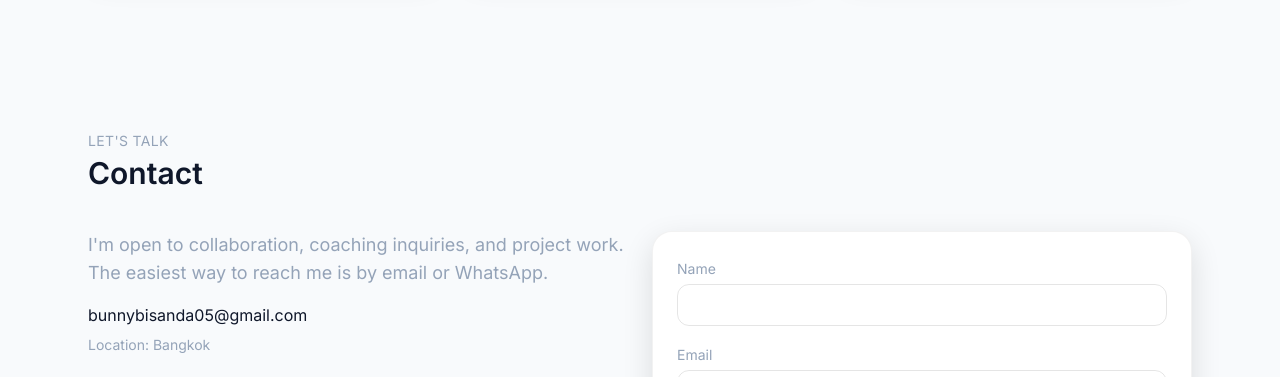
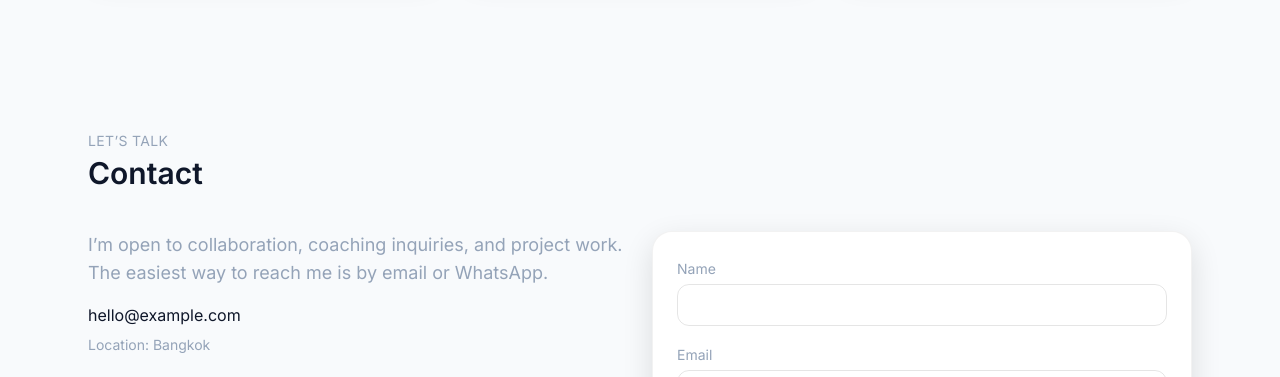
Before and after one commit to BUNNYBISANDA/Portfolio, a React (Vite) app: page / in a window 1280 px wide. Shown: the part 3900-4277 px from the top of the page. Built offline with nearby package versions, Linux system fonts and the light colour scheme; no server answers.

Commit message:
Revert "Integrate EmailJS contact form"
This reverts commit 362e93943904748d8281f43be6e9207a68fb68ee.

```diff
--- a/index.html
+++ b/index.html
@@ -47,7 +47,7 @@
         "name": "Bisanda Jayathilaka",
         "alternateName": "Bunny",
         "jobTitle": "IT Student & Badminton Coach",
-        "email": "mailto:bunnybisanda05@gmail.com",
+        "email": "mailto:hello@example.com",
         "address": {
           "@type": "PostalAddress",
           "addressLocality": "Bangkok"
--- a/src/data/content.ts
+++ b/src/data/content.ts
@@ -61,11 +61,11 @@ export const content: Content = {
     role: 'IT Student & Badminton Coach',
     tagline: 'I build useful software and coach athletes with data-aware training.',
     location: 'Bangkok',
-    email: 'bunnybisanda05@gmail.com',
+    email: 'hello@example.com',
     socials: {
       github: 'https://github.com/dashboard',
       linkedin: 'https://www.linkedin.com/in/bisanda-jayathilaka-373635311/',
-      whatsapp: 'https://wa.me/66807747437',
+      whatsapp: 'https://wa.me/66807747475',
       discord: 'https://discord.com/users/placeholder'
     }
   },
@@ -106,7 +106,7 @@ export const content: Content = {
       blurb: 'This site — fast, accessible, and minimal with smooth interactions.',
       tech: ['Vite', 'React', 'Tailwind'],
       image: project4,
-      links: { github: 'https://github.com/BUNNYBISANDA/Portfolio', live: '#' }
+      links: { github: '#', live: '#' }
     }
   ],
   coachingPlans: [
--- a/src/lib/email.ts
+++ /dev/null
@@ -1,54 +0,0 @@
-import { content } from '@/data/content'
-
-export type ContactFormPayload = {
-  name: string
-  email: string
-  message: string
-}
-
-type EmailConfig = {
-  serviceId: string | undefined
-  templateId: string | undefined
-  publicKey: string | undefined
-  toEmail: string
-}
-
-const EMAILJS_ENDPOINT = 'https://api.emailjs.com/api/v1.0/email/send'
-
-const emailConfig: EmailConfig = {
-  serviceId: import.meta.env.VITE_EMAILJS_SERVICE_ID,
-  templateId: import.meta.env.VITE_EMAILJS_TEMPLATE_ID,
-  publicKey: import.meta.env.VITE_EMAILJS_PUBLIC_KEY,
-  toEmail: import.meta.env.VITE_CONTACT_TO_EMAIL ?? content.profile.email
-}
-
-export function isEmailConfigured() {
-  return Boolean(emailConfig.serviceId && emailConfig.templateId && emailConfig.publicKey)
-}
-
-export async function sendContactEmail(payload: ContactFormPayload) {
-  if (!isEmailConfigured()) {
-    throw new Error('Email service is not configured. Set VITE_EMAILJS_* env vars.')
-  }
-
-  const response = await fetch(EMAILJS_ENDPOINT, {
-    method: 'POST',
-    headers: { 'Content-Type': 'application/json' },
-    body: JSON.stringify({
-      service_id: emailConfig.serviceId,
-      template_id: emailConfig.templateId,
-      user_id: emailConfig.publicKey,
-      template_params: {
-        from_name: payload.name,
-        from_email: payload.email,
-        message: payload.message,
-        to_email: emailConfig.toEmail
-      }
-    })
-  })
-
-  if (!response.ok) {
-    const errorText = await response.text().catch(() => 'Unknown error')
-    throw new Error(`Email send failed: ${errorText}`)
-  }
-}
--- a/src/sections/Contact.tsx
+++ b/src/sections/Contact.tsx
@@ -4,7 +4,6 @@ import Card from '@/components/Card'
 import { content } from '@/data/content'
 import { Github, Linkedin, Phone, MessageSquare } from 'lucide-react'
 import { FormEvent, useState } from 'react'
-import { sendContactEmail } from '@/lib/email'
 
 export default function Contact() {
   const { profile } = content
@@ -25,22 +24,22 @@ export default function Contact() {
     e.preventDefault()
     if (!validate()) return
     setStatus('sending')
+    // Placeholder async (easy to wire EmailJS later)
     try {
-      await sendContactEmail(form)
+      await new Promise(res => setTimeout(res, 600))
       setStatus('success')
       setForm({ name: '', email: '', message: '' })
-    } catch (error) {
-      console.error('Contact form submission failed', error)
+    } catch {
       setStatus('error')
     }
   }
 
   return (
-    <Section id="contact" title="Contact" subtitle="Let's talk">
+    <Section id="contact" title="Contact" subtitle="Let’s talk">
       <div className="grid grid-cols-1 md:grid-cols-2 gap-6">
         <div>
           <p className="type-body text-muted max-w-prose">
-            I'm open to collaboration, coaching inquiries, and project work. The easiest way to reach me is by email or WhatsApp.
+            I’m open to collaboration, coaching inquiries, and project work. The easiest way to reach me is by email or WhatsApp.
           </p>
           <div className="mt-4 space-y-2">
             <a className="block hover:text-accent" href={`mailto:${profile.email}`}>{profile.email}</a>
@@ -100,11 +99,11 @@ export default function Contact() {
                 {errors.message && <span id="message-error" className="text-red-500 text-sm">{errors.message}</span>}
               </label>
               <div className="flex items-center gap-3">
-                <Button type="submit" disabled={status === 'sending'}>
-                  {status === 'sending' ? 'Sending...' : 'Send Message'}
+                <Button type="submit" disabled={status==='sending'}>
+                  {status === 'sending' ? 'Sending…' : 'Send Message'}
                 </Button>
                 {status === 'success' && <span className="text-green-600">Sent! I will reply soon.</span>}
-                {status === 'error' && <span className="text-red-600">Something went wrong. Try again or email directly.</span>}
+                {status === 'error' && <span className="text-red-600">Something went wrong. Try again.</span>}
               </div>
             </div>
           </form>
```
Also changed, not shown: 2 other files (tests, documents, lock files or other folders).
